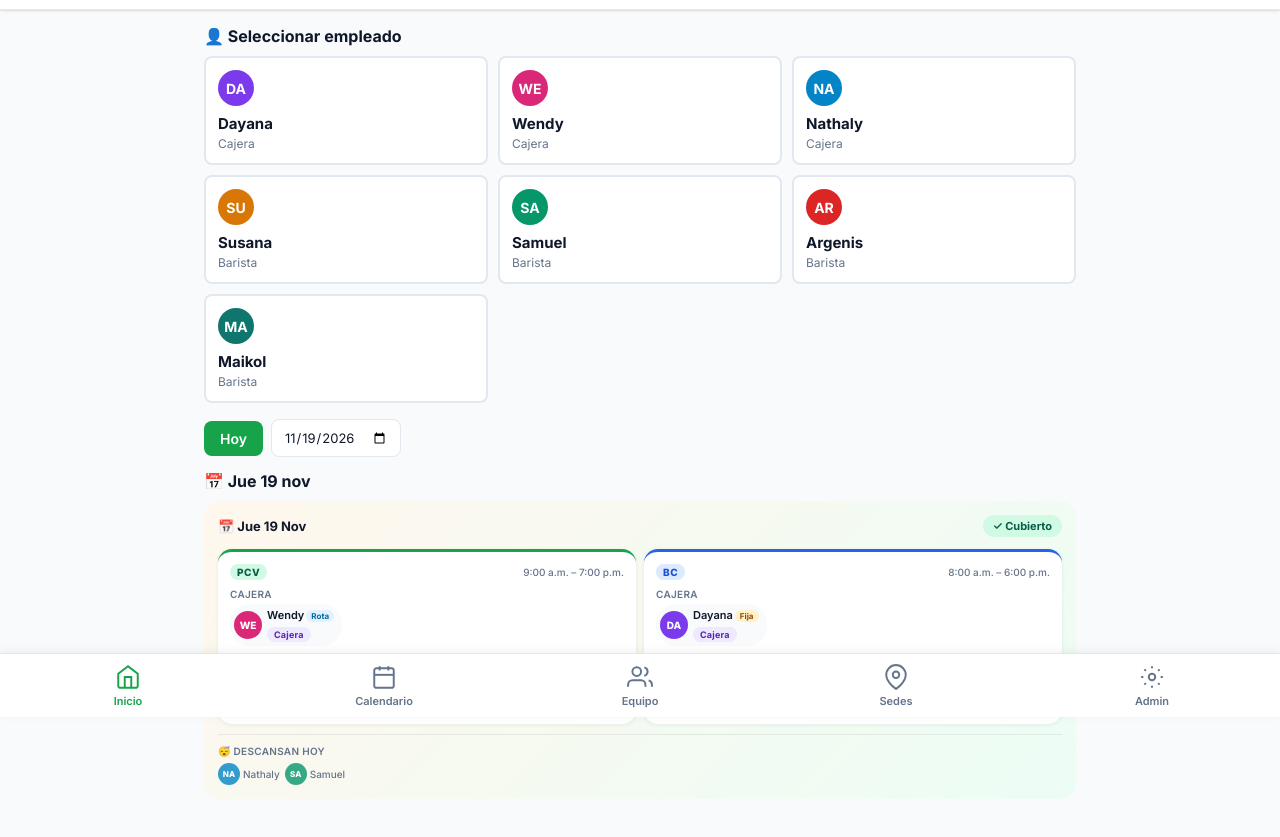
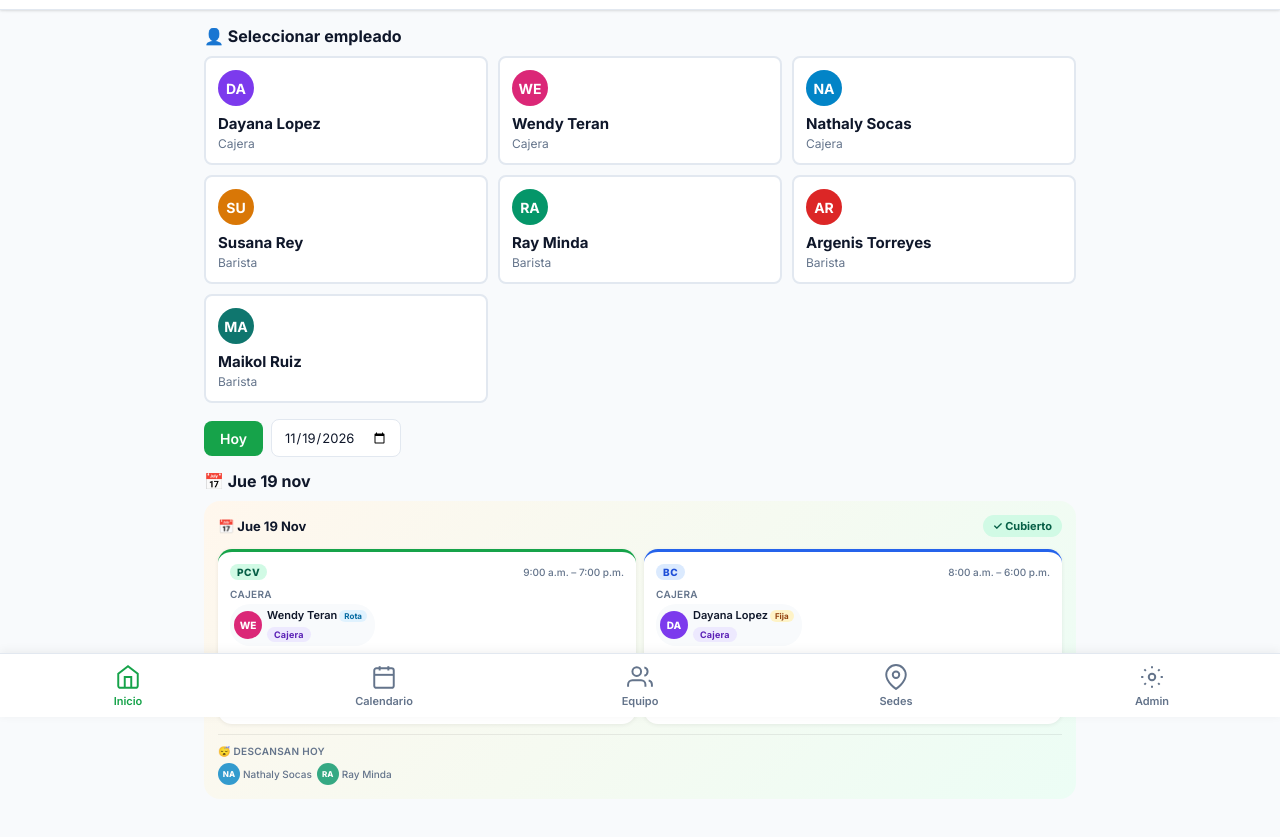
Before and after one commit to anthorivera2402/horarios-wholefit, a plain HTML site: page index.html in a window 1280 px wide. Shown: the part 83-920 px from the top of the page. Drawn offline with Linux system fonts and the light colour scheme.

Commit message:
fix: nombres completos de empleados en código fuente
Reemplaza nombres base por nombres completos (apellidos incluidos)
visibles en todos los dispositivos sin depender de localStorage:
- C1: Dayana Lopez
- C2: Wendy Teran
- C3: Nathaly Socas
- B1: Susana Rey
- B2: Ray Minda (antes Samuel)
- B3: Argenis Torreyes
- B4: Maikol Ruiz

Co-Authored-By: Claude Sonnet 4.6 <noreply@anthropic.com>
Claude-Session: https://claude.ai/code/session_01QV3pfRn6q62nroavmHVJLt

```diff
--- a/index.html
+++ b/index.html
@@ -347,13 +347,13 @@ body{font-family:'Inter',sans-serif;background:var(--bg);color:var(--text);min-h
 // DATOS MAESTROS
 // ═══════════════════════════════════════════════
 const EMPLOYEES_BASE = {
-  C1: { name: 'Dayana',  role: 'Cajera',  color: '#7C3AED' },
-  C2: { name: 'Wendy',   role: 'Cajera',  color: '#DB2777' },
-  C3: { name: 'Nathaly', role: 'Cajera',  color: '#0284C7' },
-  B1: { name: 'Susana',  role: 'Barista', color: '#D97706' },
-  B2: { name: 'Samuel',  role: 'Barista', color: '#059669' },
-  B3: { name: 'Argenis', role: 'Barista', color: '#DC2626' },
-  B4: { name: 'Maikol',  role: 'Barista', color: '#0F766E' }
+  C1: { name: 'Dayana Lopez',      role: 'Cajera',  color: '#7C3AED' },
+  C2: { name: 'Wendy Teran',       role: 'Cajera',  color: '#DB2777' },
+  C3: { name: 'Nathaly Socas',     role: 'Cajera',  color: '#0284C7' },
+  B1: { name: 'Susana Rey',        role: 'Barista', color: '#D97706' },
+  B2: { name: 'Ray Minda',         role: 'Barista', color: '#059669' },
+  B3: { name: 'Argenis Torreyes',  role: 'Barista', color: '#DC2626' },
+  B4: { name: 'Maikol Ruiz',       role: 'Barista', color: '#0F766E' }
 };
 // Nombres editables desde localStorage (solo el nombre, el resto no cambia)
 const customNames = JSON.parse(localStorage.getItem('wf_names') || '{}');
```
